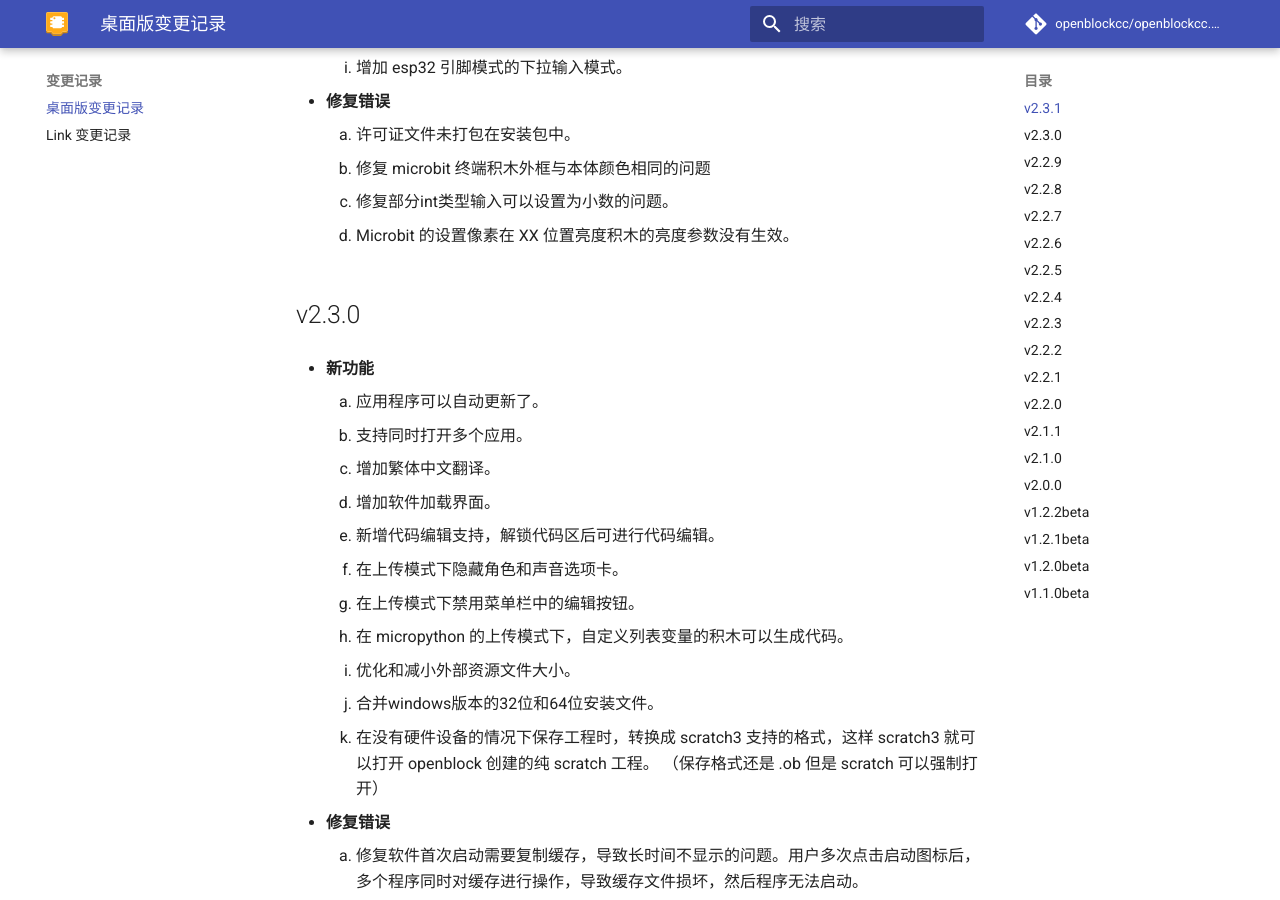
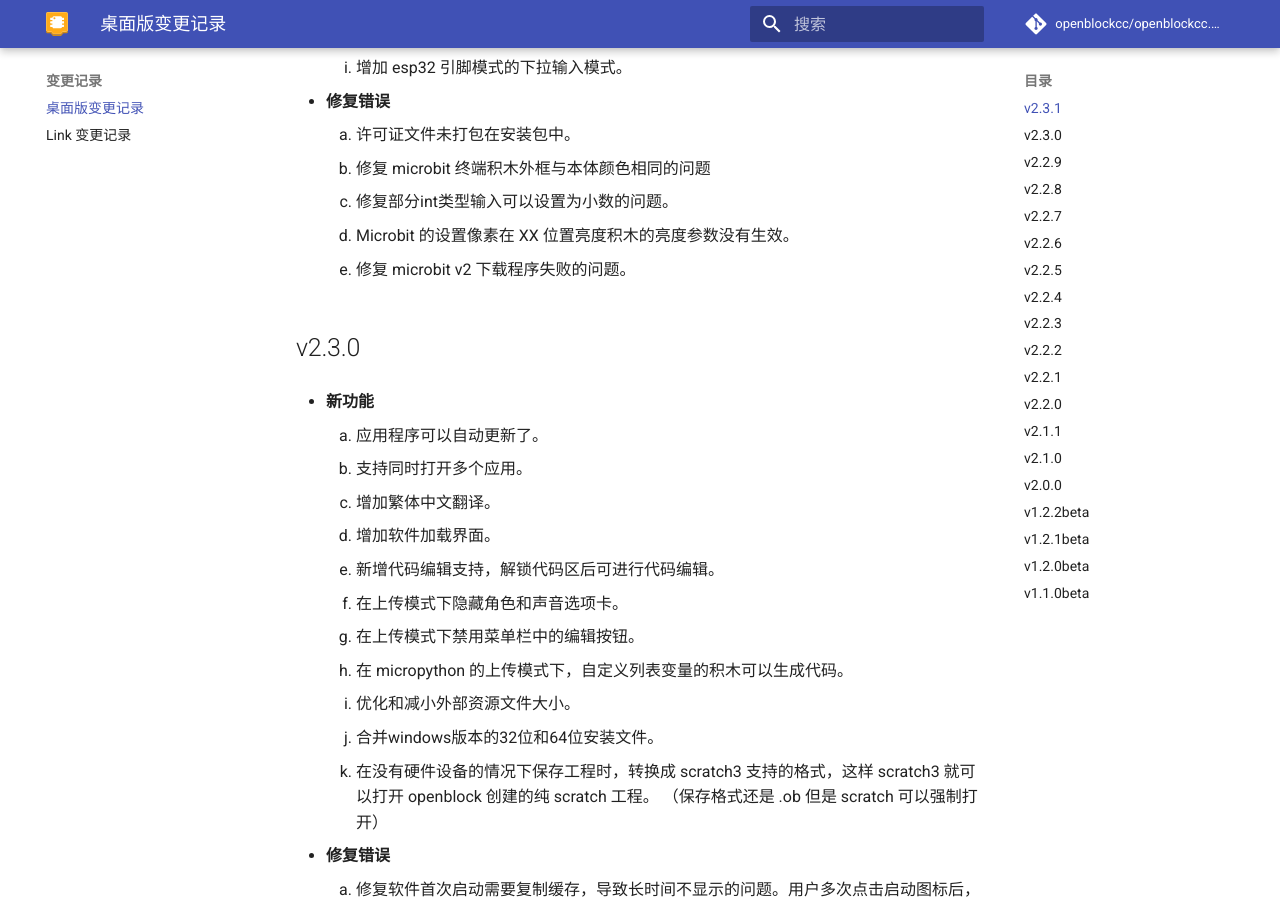
Before and after one commit to openblockcc/openblockcc.github.io, an MkDocs documentation site: the page built from docs/desktop-changelog.md, in a window 1280 px wide and 900 px high, scrolled down 534 px. Built offline with MkDocs 1.6.1 and Material for MkDocs 9.7.7, drawn with Linux system fonts in a browser that asks for light colours; comment, search, counter and statistics services are not loaded.

Commit message:
modify change log

```diff
--- a/docs/desktop-changelog.md
+++ b/docs/desktop-changelog.md
@@ -18,6 +18,7 @@
     2. 修复 microbit 终端积木外框与本体颜色相同的问题
     3. 修复部分int类型输入可以设置为小数的问题。
     4. Microbit 的设置像素在 XX 位置亮度积木的亮度参数没有生效。
+    5. 修复 microbit v2 下载程序失败的问题。
 
 ## v2.3.0
 
```
